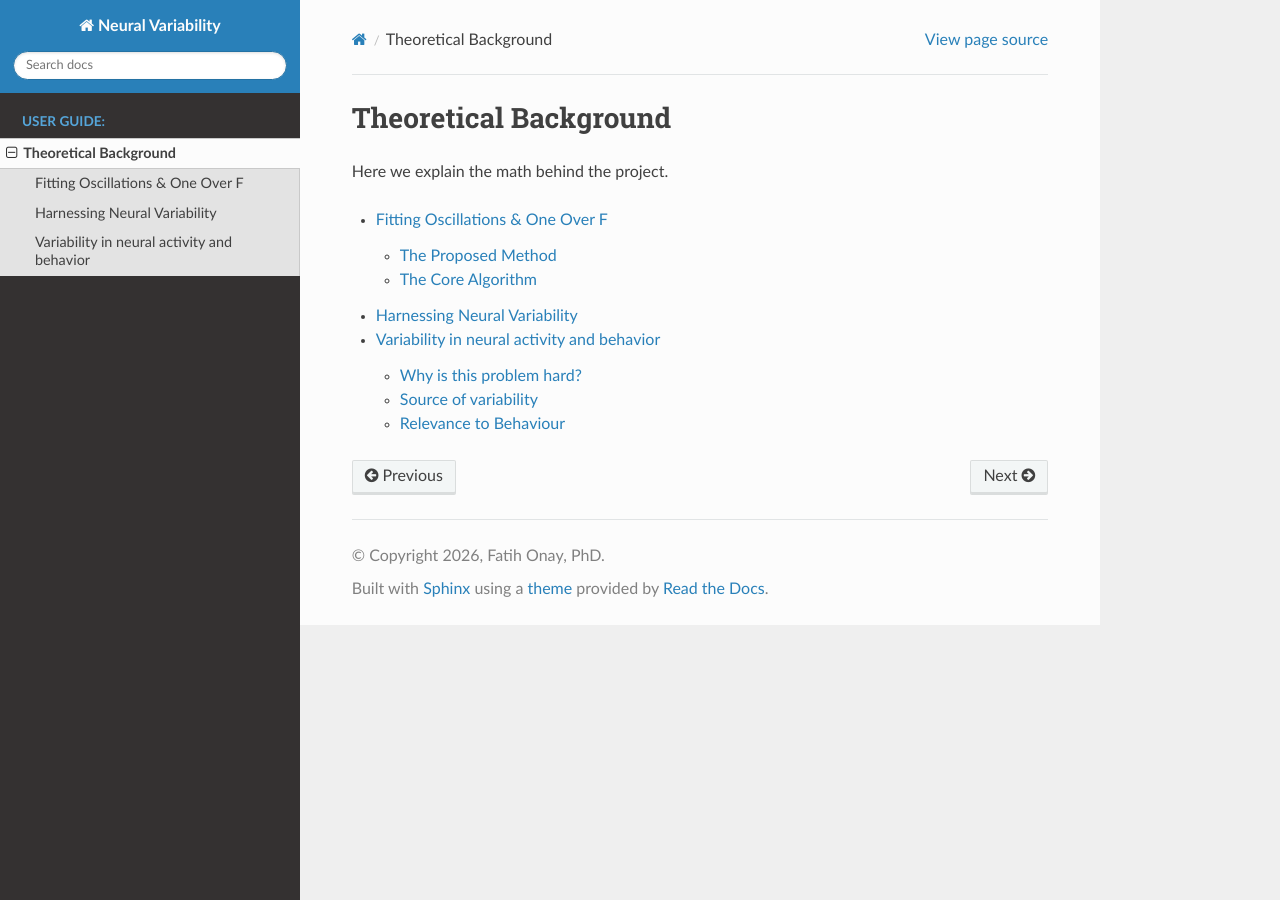
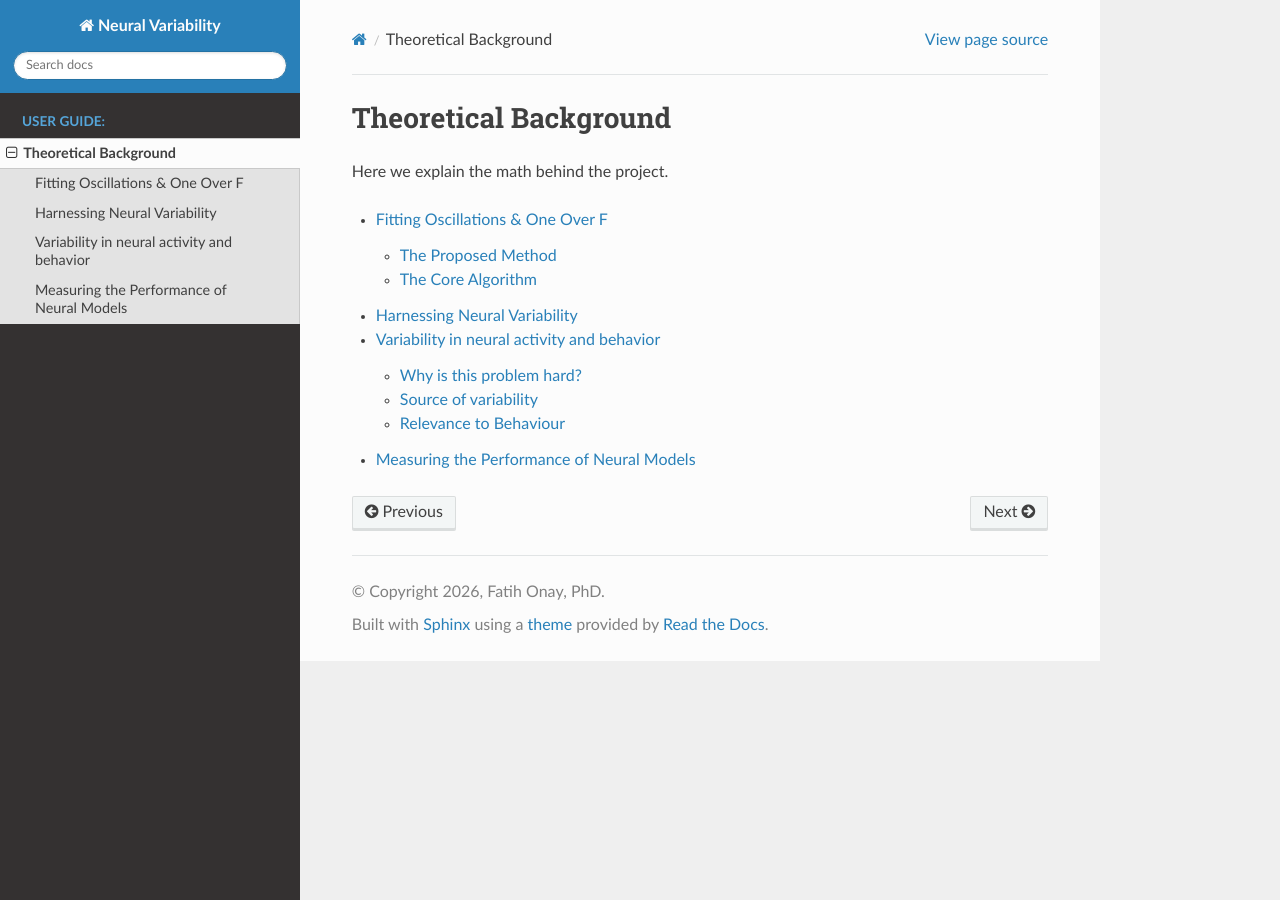
Before and after one commit to fatihonay/Neural-Variability-, a Sphinx documentation site: the page built from docs/source/Theory/index.rst, in a window 1280 px wide. Built offline with Sphinx 7.4.7 and the Read the Docs theme 3.1.0, drawn with Linux system fonts in a browser that asks for light colours; pages that are not in the unit, such as notebooks, are missing from menus.

Commit message:
Update FOOOF section with new performance measurement

```diff
--- a/docs/source/Theory/index.rst
+++ b/docs/source/Theory/index.rst
@@ -9,3 +9,4 @@ Here we explain the math behind the project.
   FOOOF
   Harnessing neural variability
   Variability in neural activity and behavior
+  Measuring the Performance of Neural Models
```
